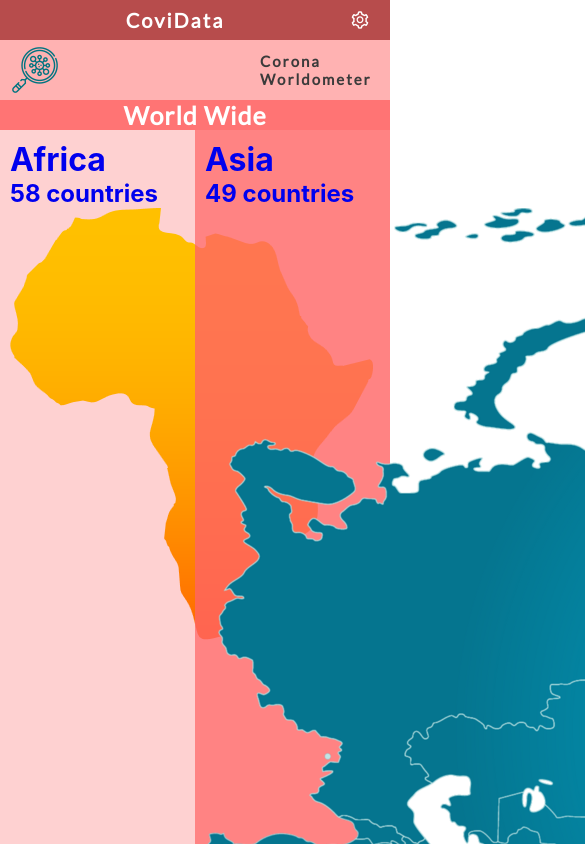
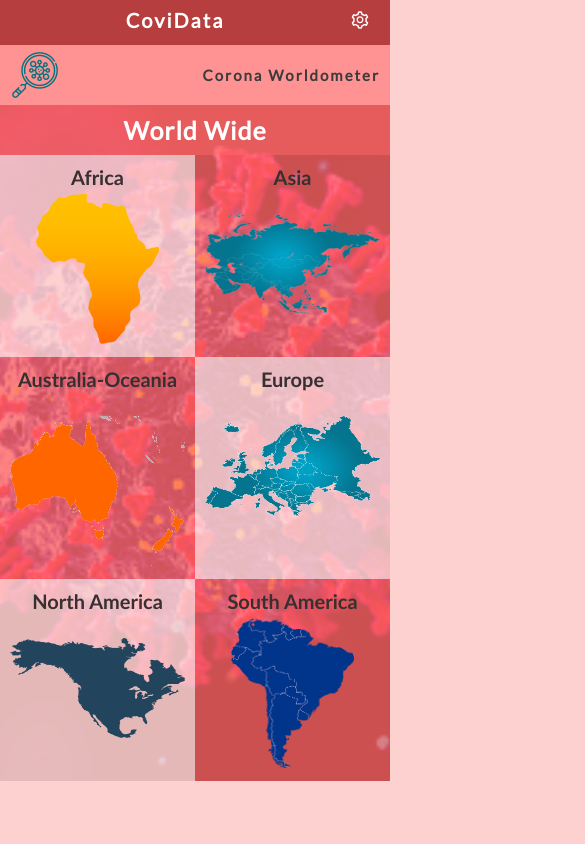
Before and after one commit to chaw-bot/react-capstone-project, a React (Create React App) app: page / in a window 390 px wide. Shown: the top 844 px of the page, 585 px wide, since content can reach past the window. Built offline with nearby package versions, Linux system fonts and the light colour scheme.

Commit message:
Style the app

```diff
--- a/src/index.css
+++ b/src/index.css
@@ -5,13 +5,6 @@
   text-decoration: none;
   padding: 0;
   margin: 0;
-}
-
-html {
-  background: url(./images/Africa.png) no-repeat;
-  background-position: center;
-  background-size: contain;
-  background-attachment: fixed;
 }
 
 body {
@@ -30,6 +23,10 @@
     sans-serif;
   -webkit-font-smoothing: antialiased;
   -moz-osx-font-smoothing: grayscale;
+}
+
+html {
+  background-color: rgba(254, 204, 204, 0.9);
 }
 
 nav div {
@@ -58,13 +55,25 @@
   letter-spacing: 2px;
 }
 
-.continent,
-.footer {
+.continent {
   background-color: rgba(255, 101, 101, 0.9);
   text-align: center;
   font-family: 'Lato', sans-serif;
   color: white;
   letter-spacing: 1px;
+  padding: 10px 0;
+}
+
+.Details {
+  padding-top: 250px;
+}
+
+.continent h1 {
+  padding-bottom: 10px;
+}
+
+.continent h2 {
+  padding-top: 10px;
 }
 
 .nav2 {
@@ -90,6 +99,10 @@
   color: rgb(56, 48, 48);
 }
 
+.continentName {
+  color: rgb(56, 48, 48);
+}
+
 .dataUL {
   display: grid;
   grid-template-columns: 50% 50%;
@@ -105,10 +118,24 @@
   padding: 20px;
 }
 
-.homePage a {
+.ContinentPage {
+  background: url(./images/background.jpg);
+  background-repeat: no-repeat;
+  background-position: center;
+  background-size: cover;
+  background-attachment: fixed;
+}
+
+.ContinentPage a,
+.buttons button {
   font-family: 'Gill Sans', 'Gill Sans MT', Calibri, 'Trebuchet MS', sans-serif;
   color: rgb(61, 61, 61);
   font-size: 20px;
+}
+
+.dataContainer {
+  display: grid;
+  grid-auto-flow: column;
 }
 
 .dataContainer div ul li {
@@ -126,7 +153,7 @@
 .dataUL a:nth-child(4n + 1):hover,
 .form {
   padding: 25px;
-  background-color: rgba(153, 0, 0, 0.7);
+  background-color: rgba(153, 0, 0, 0.9);
   color: white;
 }
 
@@ -183,7 +210,7 @@
   border-radius: 5px;
 }
 
-.homePage {
+.ContinentPage {
   font-family: 'Gill Sans', 'Gill Sans MT', Calibri, 'Trebuchet MS', sans-serif;
   color: white;
 }
@@ -192,13 +219,59 @@
   text-align: center;
 }
 
+.buttons {
+  background-color: rgba(255, 101, 101, 0.9);
+  text-align: center;
+  padding: 10px 0;
+  width: 100%;
+  position: relative;
+}
+
+.buttons button {
+  height: 30px;
+  width: 30px;
+  border-radius: 5px;
+  border: none;
+  margin-left: 10px;
+}
+
+.selected {
+  background-color: rgba(153, 0, 0, 0.7);
+}
+
+.unselected {
+  background-color: rgba(254, 204, 204, 0.9);
+}
+
+.map {
+  width: 100%;
+  height: 300px;
+}
+
+.ContinentDetails {
+  display: flex;
+  justify-content: space-between;
+}
+
+.titles {
+  align-self: center;
+}
+
 @media screen and (max-width: 480px) {
   .dataUL a {
     padding: 10px;
   }
 
+  .countryNumbers {
+    display: none;
+  }
+
+  .ContinentDetails {
+    flex-direction: column;
+  }
+
   .nav2 {
-    gap: 200px;
+    gap: 100px;
   }
 
   .logo {
@@ -210,7 +283,7 @@
     font-size: 15px;
   }
 
-  .homePage a {
+  .ContinentPage a {
     font-size: 15px;
   }
 
@@ -226,8 +299,13 @@
     font-size: 13px;
   }
 
+  .continent h3 {
+    font-size: 15px;
+  }
+
   .continent {
     font-size: 25px;
+    padding: 10px 0;
   }
 
   .number {
@@ -258,5 +336,41 @@
   .header1,
   .continent h1 {
     font-size: 20px;
+    padding-bottom: 5px;
+  }
+
+  .map-div {
+    text-align: center;
+  }
+
+  .continentName {
+    font-size: 20px;
+    text-align: center;
+    padding-bottom: 5px;
+  }
+
+  .Africa,
+  .South-America {
+    width: 70%;
+    height: 150px;
+  }
+
+  .Asia,
+  .Europe,
+  .North-America {
+    height: 100px;
+    width: 100%;
+    padding-top: 20px;
+  }
+
+  .Australia-Oceania {
+    width: 100%;
+    height: 150px;
+    padding-top: 20px;
+  }
+
+  .buttons {
+    position: absolute;
+    bottom: 0;
   }
 }
```
